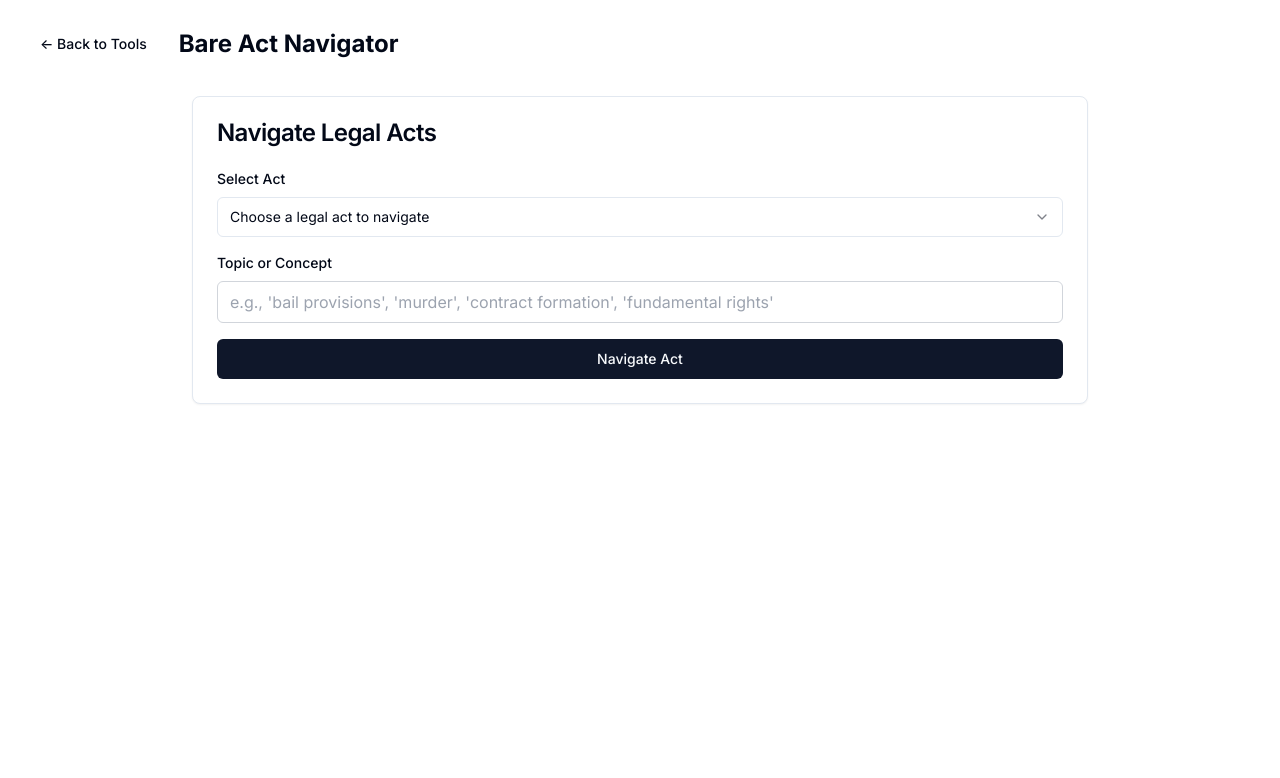
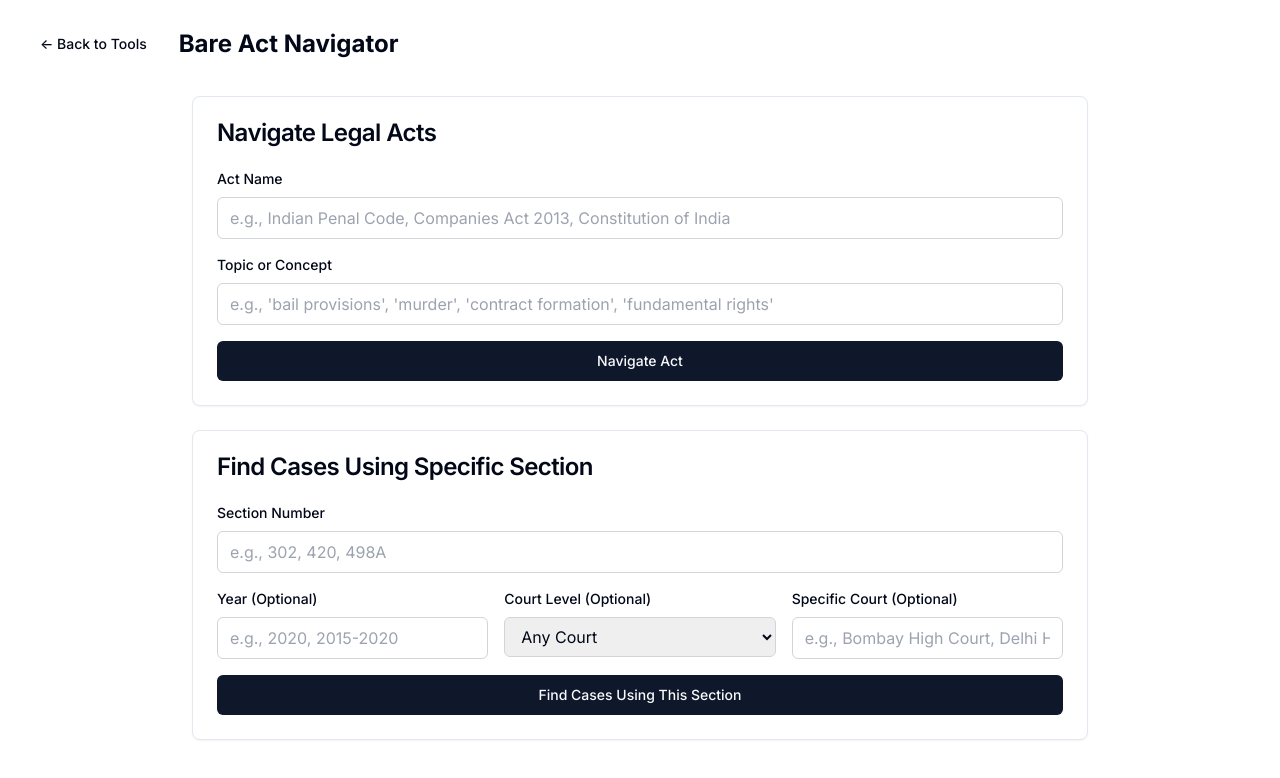
Before and after one commit to Smrithifs/nyaya-sathi-lexicon, a React (Vite) app: page /bare-act-navigator in a window 1280 px wide. Shown: the top 778 px of the page. Built offline with nearby package versions, Linux system fonts and the light colour scheme.

Commit message:
Reverted changes and added features
Reverted changes to Case Law Finder, Legal Draft Templates, and Voice Dictation. Added a text input for act selection and a case search feature to Section Explainer and Bare Act Navigator.

```diff
--- a/src/pages/BareActNavigator.tsx
+++ b/src/pages/BareActNavigator.tsx
@@ -2,7 +2,6 @@
 import React, { useState } from "react";
 import { Button } from "@/components/ui/button";
 import { Card, CardHeader, CardTitle, CardContent } from "@/components/ui/card";
-import { Select, SelectContent, SelectItem, SelectTrigger, SelectValue } from "@/components/ui/select";
 import { useNavigate } from "react-router-dom";
 import { useToast } from "@/hooks/use-toast";
 import { Loader2 } from "lucide-react";
@@ -13,27 +12,24 @@ const BareActNavigator = () => {
   const navigate = useNavigate();
   const { toast } = useToast();
   const { data: geminiKey } = useGeminiKey();
-  const [selectedAct, setSelectedAct] = useState("");
+  const [actName, setActName] = useState("");
+  const [sectionNumber, setSectionNumber] = useState("");
   const [topic, setTopic] = useState("");
   const [navigation, setNavigation] = useState("");
   const [isLoading, setIsLoading] = useState(false);
 
-  const acts = [
-    { value: "ipc", label: "Indian Penal Code (IPC)" },
-    { value: "crpc", label: "Code of Criminal Procedure (CrPC)" },
-    { value: "cpc", label: "Code of Civil Procedure (CPC)" },
-    { value: "evidence", label: "Indian Evidence Act" },
-    { value: "contract", label: "Indian Contract Act" },
-    { value: "constitution", label: "Constitution of India" },
-    { value: "ibc", label: "Insolvency and Bankruptcy Code" },
-    { value: "companies", label: "Companies Act 2013" }
-  ];
+  // New fields for case law search
+  const [searchYear, setSearchYear] = useState("");
+  const [courtLevel, setCourtLevel] = useState("");
+  const [specificCourt, setSpecificCourt] = useState("");
+  const [caseResults, setCaseResults] = useState("");
+  const [isCaseLoading, setIsCaseLoading] = useState(false);
 
   const handleNavigate = async () => {
-    if (!selectedAct || !topic) {
+    if (!actName || !topic) {
       toast({
         title: "Missing Information",
-        description: "Please select an act and enter a topic.",
+        description: "Please enter both act name and topic.",
         variant: "destructive"
       });
       return;
@@ -50,7 +46,6 @@ const BareActNavigator = () => {
 
     setIsLoading(true);
     try {
-      const actName = acts.find(act => act.value === selectedAct)?.label || selectedAct;
       const systemInstruction = "You are a legal navigation assistant. Help users find their way through complex legal acts by providing structured guidance and cross-references.";
 
       const prompt = `${systemInstruction}
@@ -86,6 +81,71 @@ Structure this as a navigation guide for legal practitioners.`;
     }
   };
 
+  const handleCaseSearch = async () => {
+    if (!actName || !sectionNumber) {
+      toast({
+        title: "Missing Information",
+        description: "Please enter act name and section number first.",
+        variant: "destructive"
+      });
+      return;
+    }
+
+    if (!geminiKey) {
+      toast({
+        title: "API Key Required",
+        description: "Please set your Gemini API key to use this feature.",
+        variant: "destructive",
+      });
+      return;
+    }
+
+    setIsCaseLoading(true);
+    try {
+      let courtFilter = "";
+      if (courtLevel && specificCourt) {
+        courtFilter = ` decided by ${specificCourt}`;
+      } else if (courtLevel) {
+        courtFilter = ` from ${courtLevel}`;
+      }
+
+      let yearFilter = "";
+      if (searchYear) {
+        yearFilter = ` from the year ${searchYear}`;
+      }
+
+      const prompt = `You are a legal research assistant specializing in Indian case law. Find relevant cases that have cited or interpreted Section ${sectionNumber} of the ${actName}.
+
+Search for Indian case law${courtFilter}${yearFilter} that has cited, interpreted, or applied Section ${sectionNumber} of the ${actName}.
+
+Please provide:
+1. Case names with full citations
+2. How the section was interpreted or applied in each case
+3. Key judicial observations about this section
+4. Any significant precedents established
+5. Current legal position based on these cases
+
+Focus on cases that specifically deal with Section ${sectionNumber} of the ${actName}.`;
+
+      const result = await callGeminiAPI(prompt, geminiKey);
+
+      setCaseResults(result);
+      toast({
+        title: "Case Search Complete",
+        description: "Cases citing this section have been found."
+      });
+    } catch (error) {
+      console.error('Error searching cases:', error);
+      toast({
+        title: "Error",
+        description: "Failed to search cases. Please try again.",
+        variant: "destructive"
+      });
+    } finally {
+      setIsCaseLoading(false);
+    }
+  };
+
   return (
     <div className="p-6 min-h-screen bg-white flex flex-col">
       <div className="flex items-center gap-4 mb-8">
@@ -102,19 +162,14 @@ Structure this as a navigation guide for legal practitioners.`;
           </CardHeader>
           <CardContent className="space-y-4">
             <div>
-              <label className="block text-sm font-medium mb-2">Select Act</label>
-              <Select value={selectedAct} onValueChange={setSelectedAct}>
-                <SelectTrigger>
-                  <SelectValue placeholder="Choose a legal act to navigate" />
-                </SelectTrigger>
-                <SelectContent>
-                  {acts.map((act) => (
-                    <SelectItem key={act.value} value={act.value}>
-                      {act.label}
-                    </SelectItem>
-                  ))}
-                </SelectContent>
-              </Select>
+              <label className="block text-sm font-medium mb-2">Act Name</label>
+              <input
+                type="text"
+                value={actName}
+                onChange={(e) => setActName(e.target.value)}
+                placeholder="e.g., Indian Penal Code, Companies Act 2013, Constitution of India"
+                className="w-full px-3 py-2 border border-gray-300 rounded-md focus:outline-none focus:ring-2 focus:ring-blue-500"
+              />
             </div>
 
             <div>
@@ -145,6 +200,76 @@ Structure this as a navigation guide for legal practitioners.`;
           </CardContent>
         </Card>
 
+        <Card>
+          <CardHeader>
+            <CardTitle>Find Cases Using Specific Section</CardTitle>
+          </CardHeader>
+          <CardContent className="space-y-4">
+            <div>
+              <label className="block text-sm font-medium mb-2">Section Number</label>
+              <input
+                type="text"
+                value={sectionNumber}
+                onChange={(e) => setSectionNumber(e.target.value)}
+                placeholder="e.g., 302, 420, 498A"
+                className="w-full px-3 py-2 border border-gray-300 rounded-md focus:outline-none focus:ring-2 focus:ring-blue-500"
+              />
+            </div>
+
+            <div className="grid grid-cols-1 md:grid-cols-3 gap-4">
+              <div>
+                <label className="block text-sm font-medium mb-2">Year (Optional)</label>
+                <input
+                  type="text"
+                  value={searchYear}
+                  onChange={(e) => setSearchYear(e.target.value)}
+                  placeholder="e.g., 2020, 2015-2020"
+                  className="w-full px-3 py-2 border border-gray-300 rounded-md focus:outline-none focus:ring-2 focus:ring-blue-500"
+                />
+              </div>
+
+              <div>
+                <label className="block text-sm font-medium mb-2">Court Level (Optional)</label>
+                <select
+                  value={courtLevel}
+                  onChange={(e) => setCourtLevel(e.target.value)}
+                  className="w-full px-3 py-2 border border-gray-300 rounded-md focus:outline-none focus:ring-2 focus:ring-blue-500"
+                >
+                  <option value="">Any Court</option>
+                  <option value="Supreme Court">Supreme Court</option>
+                  <option value="High Court">High Court</option>
+                </select>
+              </div>
+
+              <div>
+                <label className="block text-sm font-medium mb-2">Specific Court (Optional)</label>
+                <input
+                  type="text"
+                  value={specificCourt}
+                  onChange={(e) => setSpecificCourt(e.target.value)}
+                  placeholder="e.g., Bombay High Court, Delhi High Court"
+                  className="w-full px-3 py-2 border border-gray-300 rounded-md focus:outline-none focus:ring-2 focus:ring-blue-500"
+                />
+              </div>
+            </div>
+
+            <Button
+              onClick={handleCaseSearch}
+              disabled={isCaseLoading}
+              className="w-full"
+            >
+              {isCaseLoading ? (
+                <>
+                  <Loader2 className="w-4 h-4 mr-2 animate-spin" />
+                  Searching Cases...
+                </>
+              ) : (
+                "Find Cases Using This Section"
+              )}
+            </Button>
+          </CardContent>
+        </Card>
+
         {navigation && (
           <Card>
             <CardHeader>
@@ -159,6 +284,21 @@ Structure this as a navigation guide for legal practitioners.`;
             </CardContent>
           </Card>
         )}
+
+        {caseResults && (
+          <Card>
+            <CardHeader>
+              <CardTitle>Cases Using This Section</CardTitle>
+            </CardHeader>
+            <CardContent>
+              <div className="prose max-w-none">
+                <pre className="whitespace-pre-wrap font-sans text-sm leading-relaxed">
+                  {caseResults}
+                </pre>
+              </div>
+            </CardContent>
+          </Card>
+        )}
       </div>
     </div>
   );
--- a/src/pages/SectionExplainer.tsx
+++ b/src/pages/SectionExplainer.tsx
@@ -2,7 +2,6 @@
 import React, { useState } from "react";
 import { Button } from "@/components/ui/button";
 import { Card, CardHeader, CardTitle, CardContent } from "@/components/ui/card";
-import { Select, SelectContent, SelectItem, SelectTrigger, SelectValue } from "@/components/ui/select";
 import { useNavigate } from "react-router-dom";
 import { useGeminiKey } from "@/hooks/useGeminiKey";
 import { callGeminiAPI } from "@/utils/geminiApi";
@@ -13,25 +12,23 @@ const SectionExplainer = () => {
   const navigate = useNavigate();
   const { toast } = useToast();
   const { data: geminiKey } = useGeminiKey();
-  const [selectedAct, setSelectedAct] = useState("");
+  const [actName, setActName] = useState("");
   const [sectionNumber, setSectionNumber] = useState("");
   const [explanation, setExplanation] = useState("");
   const [isLoading, setIsLoading] = useState(false);
 
-  const acts = [
-    { value: "ipc", label: "Indian Penal Code (IPC)" },
-    { value: "crpc", label: "Code of Criminal Procedure (CrPC)" },
-    { value: "cpc", label: "Code of Civil Procedure (CPC)" },
-    { value: "evidence", label: "Indian Evidence Act" },
-    { value: "contract", label: "Indian Contract Act" },
-    { value: "constitution", label: "Constitution of India" }
-  ];
+  // New fields for case law search
+  const [searchYear, setSearchYear] = useState("");
+  const [courtLevel, setCourtLevel] = useState("");
+  const [specificCourt, setSpecificCourt] = useState("");
+  const [caseResults, setCaseResults] = useState("");
+  const [isCaseLoading, setIsCaseLoading] = useState(false);
 
   const handleExplain = async () => {
-    if (!selectedAct || !sectionNumber) {
+    if (!actName || !sectionNumber) {
       toast({
         title: "Missing Information",
-        description: "Please select an act and enter a section number.",
+        description: "Please enter both act name and section number.",
         variant: "destructive"
       });
       return;
@@ -48,7 +45,6 @@ const SectionExplainer = () => {
 
     setIsLoading(true);
     try {
-      const actName = acts.find(act => act.value === selectedAct)?.label || selectedAct;
       const prompt = `You are an expert legal assistant specializing in Indian law. Provide accurate, detailed explanations of legal sections with practical insights.
 
 Explain Section ${sectionNumber} of the ${actName} in detail. Include:
@@ -78,6 +74,71 @@ Please provide a comprehensive yet clear explanation suitable for legal practiti
     }
   };
 
+  const handleCaseSearch = async () => {
+    if (!actName || !sectionNumber) {
+      toast({
+        title: "Missing Information",
+        description: "Please enter act name and section number first.",
+        variant: "destructive"
+      });
+      return;
+    }
+
+    if (!geminiKey) {
+      toast({
+        title: "API Key Required",
+        description: "Please set your Gemini API key to use this feature.",
+        variant: "destructive",
+      });
+      return;
+    }
+
+    setIsCaseLoading(true);
+    try {
+      let courtFilter = "";
+      if (courtLevel && specificCourt) {
+        courtFilter = ` decided by ${specificCourt}`;
+      } else if (courtLevel) {
+        courtFilter = ` from ${courtLevel}`;
+      }
+
+      let yearFilter = "";
+      if (searchYear) {
+        yearFilter = ` from the year ${searchYear}`;
+      }
+
+      const prompt = `You are a legal research assistant specializing in Indian case law. Find relevant cases that have cited or interpreted Section ${sectionNumber} of the ${actName}.
+
+Search for Indian case law${courtFilter}${yearFilter} that has cited, interpreted, or applied Section ${sectionNumber} of the ${actName}.
+
+Please provide:
+1. Case names with full citations
+2. How the section was interpreted or applied in each case
+3. Key judicial observations about this section
+4. Any significant precedents established
+5. Current legal position based on these cases
+
+Focus on cases that specifically deal with Section ${sectionNumber} of the ${actName}.`;
+
+      const result = await callGeminiAPI(prompt, geminiKey);
+
+      setCaseResults(result);
+      toast({
+        title: "Case Search Complete",
+        description: "Cases citing this section have been found."
+      });
+    } catch (error) {
+      console.error('Error searching cases:', error);
+      toast({
+        title: "Error",
+        description: "Failed to search cases. Please try again.",
+        variant: "destructive"
+      });
+    } finally {
+      setIsCaseLoading(false);
+    }
+  };
+
   return (
     <div className="p-6 min-h-screen bg-white flex flex-col">
       <div className="flex items-center gap-4 mb-8">
@@ -94,19 +155,14 @@ Please provide a comprehensive yet clear explanation suitable for legal practiti
           </CardHeader>
           <CardContent className="space-y-4">
             <div>
-              <label className="block text-sm font-medium mb-2">Select Act</label>
-              <Select value={selectedAct} onValueChange={setSelectedAct}>
-                <SelectTrigger>
-                  <SelectValue placeholder="Choose a legal act" />
-                </SelectTrigger>
-                <SelectContent>
-                  {acts.map((act) => (
-                    <SelectItem key={act.value} value={act.value}>
-                      {act.label}
-                    </SelectItem>
-                  ))}
-                </SelectContent>
-              </Select>
+              <label className="block text-sm font-medium mb-2">Act Name</label>
+              <input
+                type="text"
+                value={actName}
+                onChange={(e) => setActName(e.target.value)}
+                placeholder="e.g., Indian Penal Code, Code of Criminal Procedure, Constitution of India"
+                className="w-full px-3 py-2 border border-gray-300 rounded-md focus:outline-none focus:ring-2 focus:ring-blue-500"
+              />
             </div>
 
             <div>
@@ -137,6 +193,65 @@ Please provide a comprehensive yet clear explanation suitable for legal practiti
           </CardContent>
         </Card>
 
+        <Card>
+          <CardHeader>
+            <CardTitle>Find Cases Using This Section</CardTitle>
+          </CardHeader>
+          <CardContent className="space-y-4">
+            <div className="grid grid-cols-1 md:grid-cols-3 gap-4">
+              <div>
+                <label className="block text-sm font-medium mb-2">Year (Optional)</label>
+                <input
+                  type="text"
+                  value={searchYear}
+                  onChange={(e) => setSearchYear(e.target.value)}
+                  placeholder="e.g., 2020, 2015-2020"
+                  className="w-full px-3 py-2 border border-gray-300 rounded-md focus:outline-none focus:ring-2 focus:ring-blue-500"
+                />
+              </div>
+
+              <div>
+                <label className="block text-sm font-medium mb-2">Court Level (Optional)</label>
+                <select
+                  value={courtLevel}
+                  onChange={(e) => setCourtLevel(e.target.value)}
+                  className="w-full px-3 py-2 border border-gray-300 rounded-md focus:outline-none focus:ring-2 focus:ring-blue-500"
+                >
+                  <option value="">Any Court</option>
+                  <option value="Supreme Court">Supreme Court</option>
+                  <option value="High Court">High Court</option>
+                </select>
+              </div>
+
+              <div>
+                <label className="block text-sm font-medium mb-2">Specific Court (Optional)</label>
+                <input
+                  type="text"
+                  value={specificCourt}
+                  onChange={(e) => setSpecificCourt(e.target.value)}
+                  placeholder="e.g., Bombay High Court, Delhi High Court"
+                  className="w-full px-3 py-2 border border-gray-300 rounded-md focus:outline-none focus:ring-2 focus:ring-blue-500"
+                />
+              </div>
+            </div>
+
+            <Button
+              onClick={handleCaseSearch}
+              disabled={isCaseLoading}
+              className="w-full"
+            >
+              {isCaseLoading ? (
+                <>
+                  <Loader2 className="w-4 h-4 mr-2 animate-spin" />
+                  Searching Cases...
+                </>
+              ) : (
+                "Find Cases Using This Section"
+              )}
+            </Button>
+          </CardContent>
+        </Card>
+
         {explanation && (
           <Card>
             <CardHeader>
@@ -151,6 +266,21 @@ Please provide a comprehensive yet clear explanation suitable for legal practiti
             </CardContent>
           </Card>
         )}
+
+        {caseResults && (
+          <Card>
+            <CardHeader>
+              <CardTitle>Cases Using This Section</CardTitle>
+            </CardHeader>
+            <CardContent>
+              <div className="prose max-w-none">
+                <pre className="whitespace-pre-wrap font-sans text-sm leading-relaxed">
+                  {caseResults}
+                </pre>
+              </div>
+            </CardContent>
+          </Card>
+        )}
       </div>
     </div>
   );
--- a/src/pages/VoiceDictation.tsx
+++ b/src/pages/VoiceDictation.tsx
@@ -34,6 +34,8 @@ const VoiceDictation = () => {
           <CardContent>
             <VoiceRecorder
               onTranscriptionComplete={setTranscription}
+              isLoading={isLoading}
+              setIsLoading={setIsLoading}
             />
           </CardContent>
         </Card>
@@ -48,8 +50,8 @@ const VoiceDictation = () => {
 
         {formattedDocument && (
           <DocumentEditor
-            document={formattedDocument}
-            setDocument={setFormattedDocument}
+            formattedDocument={formattedDocument}
+            setFormattedDocument={setFormattedDocument}
           />
         )}
       </div>
```
